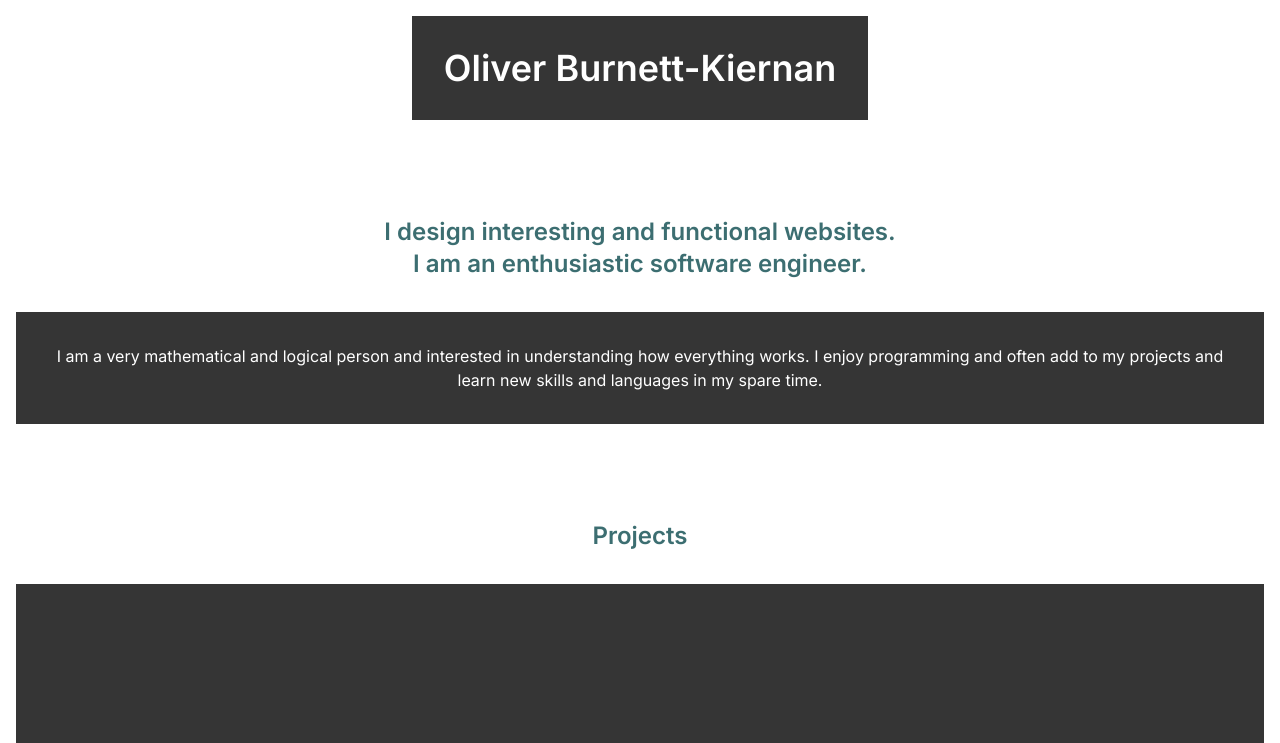
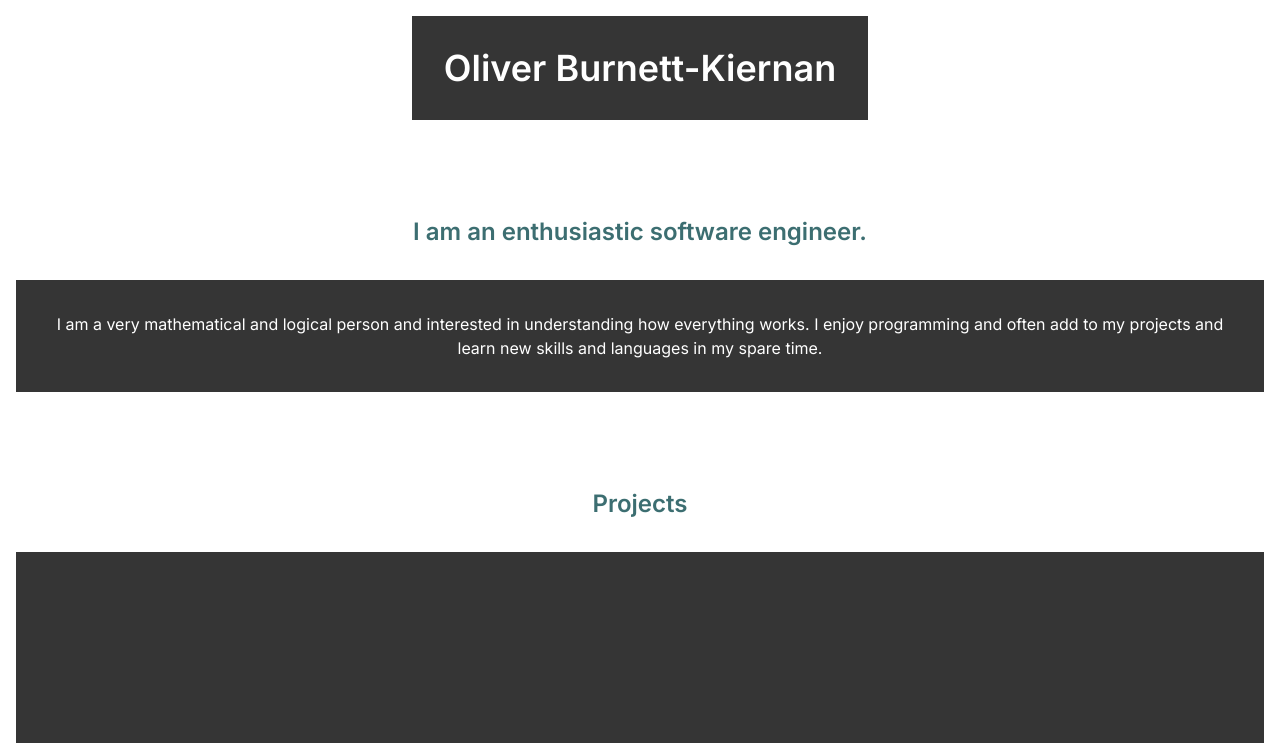
Before and after one commit to burgerking59/Portfolio, a Next.js app: page / in a window 1280 px wide. Shown: the top 743 px of the page. Built offline with nearby package versions, Linux system fonts and the light colour scheme.

Commit message:
small change

```diff
--- a/src/app/page.js
+++ b/src/app/page.js
@@ -10,7 +10,6 @@ export default function Home() {
 
       <div className="mt-16 text-center">
         <div className="bg-white p-8">
-          <h2 className="text-blue text-2xl font-semibold">I design interesting and functional websites.</h2>
           <h2 className="text-blue text-2xl font-semibold">I am an enthusiastic software engineer.</h2>
         </div>
         <div className="bg-black p-8">
```
